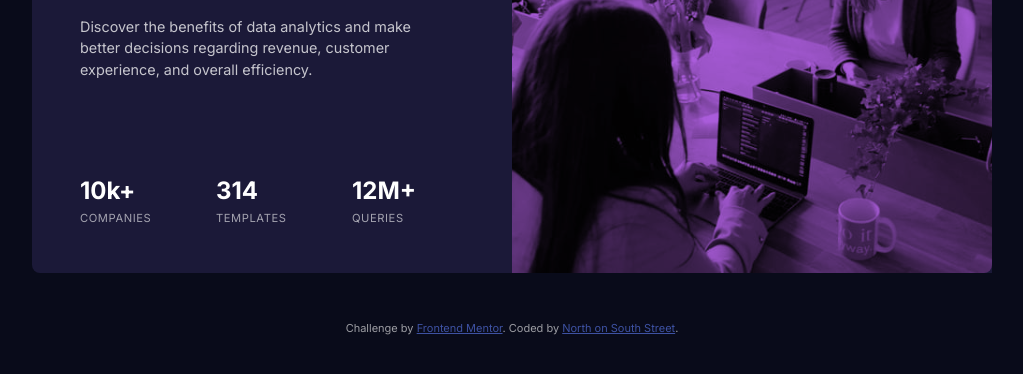
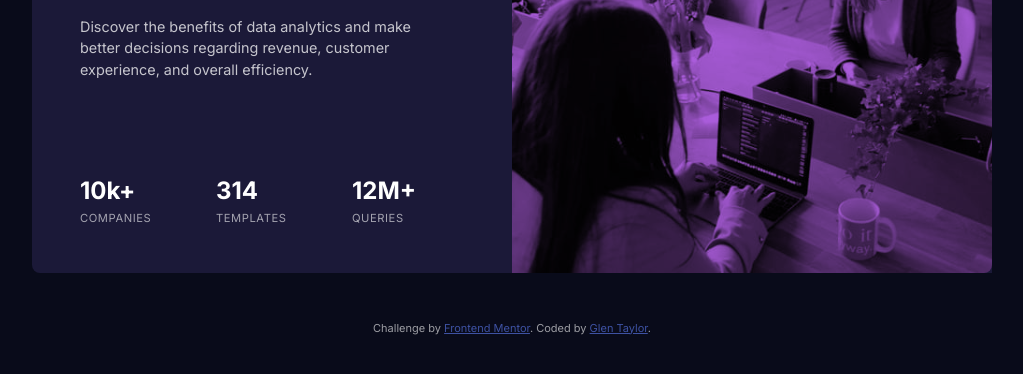
Before and after one commit to chiptaylor/stats-preview-card-component, a plain HTML site: page index.html in a window 1280 px wide. Shown: the part 208-582 px from the top of the page, without its empty margins (128-1151 px from the left). Drawn offline with Linux system fonts and the light colour scheme.

Commit message:
Update commit 7

```diff
--- a/index.html
+++ b/index.html
@@ -50,7 +50,7 @@
 
   <div class="attribution">
     Challenge by <a href="https://www.frontendmentor.io?ref=challenge" target="_blank">Frontend Mentor</a>.
-    Coded by <a href="https://www.glenmtaylor.com">North on South Street</a>.
+    Coded by <a href="https://www.glenmtaylor.com">Glen Taylor</a>.
   </div>
 </body>
 
```
